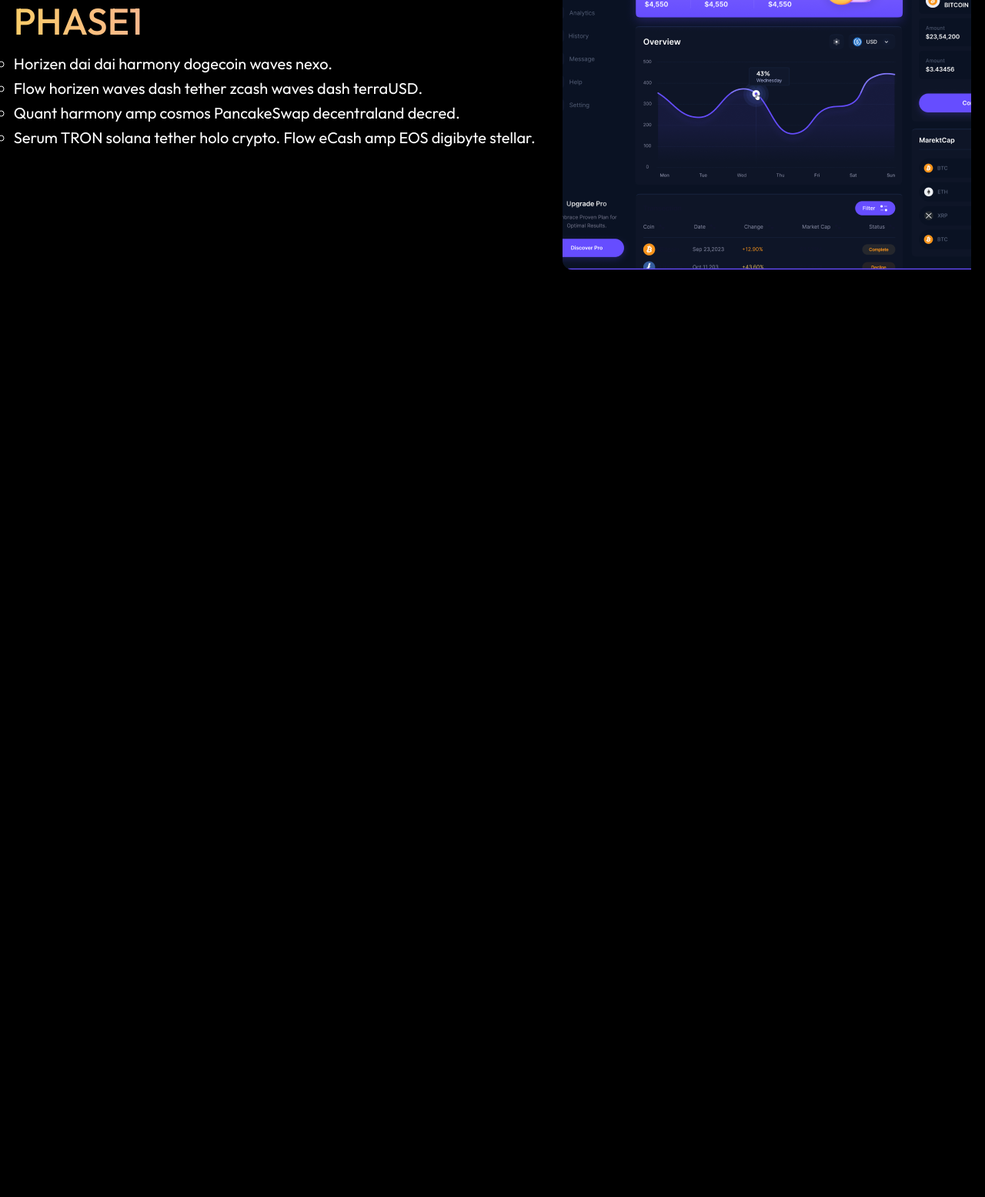
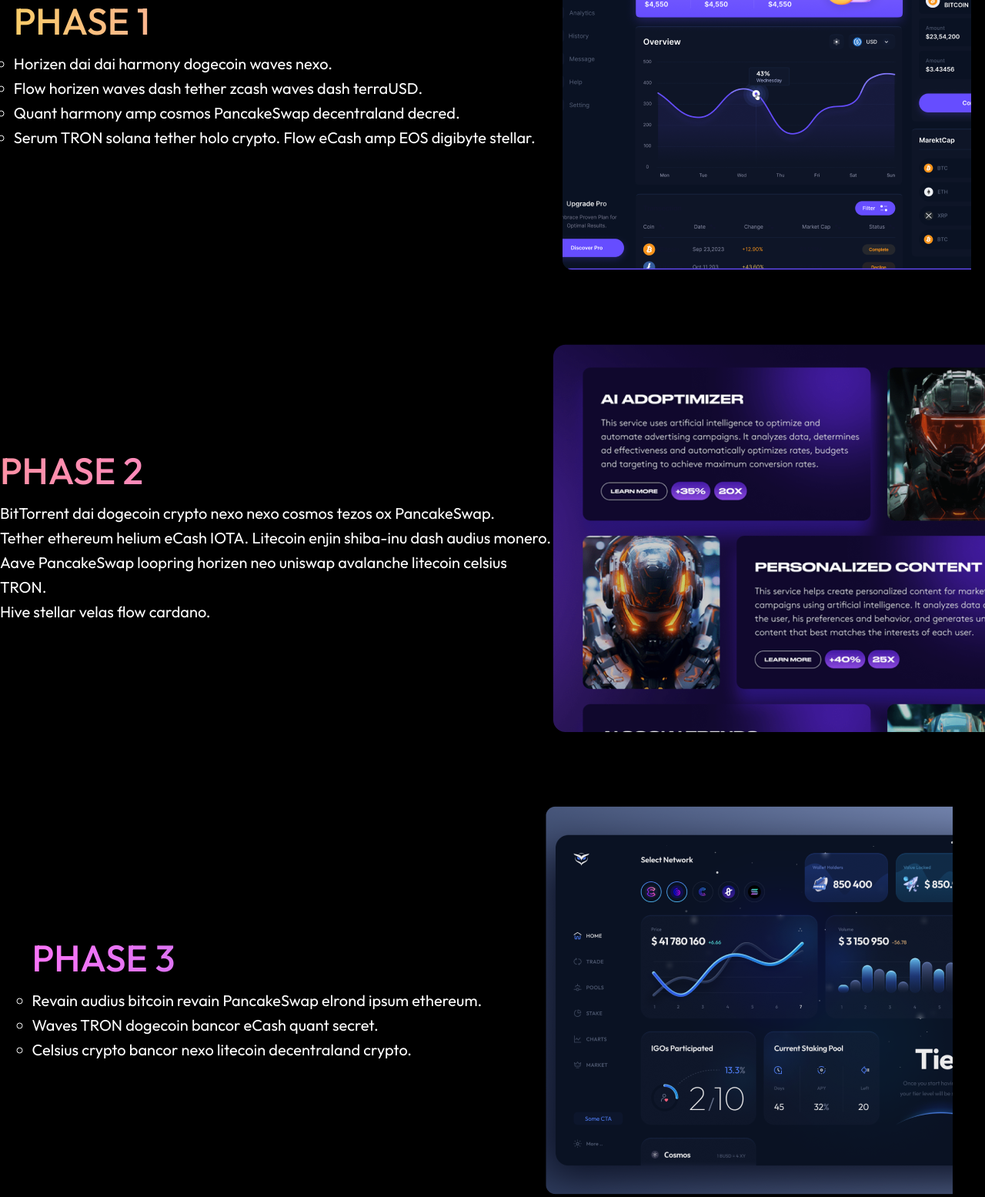
Before and after one commit to ritikamish/Ritika-Mishra---Frontend-Developer, a website: page src/index.html in a window 1280 px wide. Shown: the part 5730-7285 px from the top of the page at 77% size. Before the commit the page ends 6233 px from the top, so only its background shows below. Drawn offline with nearby package versions, Linux system fonts and the light colour scheme.

Commit message:
Roadmap phase3

```diff
--- a/src/index.html
+++ b/src/index.html
@@ -329,9 +329,11 @@
     <!-- SECTION 7   ROADMAP -->
     <section class="roadmap my-152">
         <h1 class="leading-16 font-normal text-5xl mb-20">Roadmap</h1>
+
+        <!-- phase 1 -->
         <div class="flex justify-around items-center">
             <div class="text-left h-min">
-                <h1 class="styledText outfit font-medium text-5xl">PHASE1</h1>
+                <h1 class="phase1 outfit font-medium text-5xl">PHASE 1</h1>
                 <ul class="outfit text-xl font-normal leading-8 mt-4">
 
                     <li>Horizen dai dai harmony dogecoin waves nexo.</li>
@@ -342,6 +344,37 @@
             </div>
             <img src="images/Phase1.png">
         </div>
+
+
+
+        <!-- phase 2 -->
+        <div class="flex justify-around items-center mt-24">
+            <div class="text-left h-min">
+                <h1 class="phase2 outfit font-medium text-5xl">PHASE 2</h1>
+                <ul class="outfit text-xl font-normal leading-8 mt-4">
+                    <li>BitTorrent dai dogecoin crypto nexo nexo cosmos tezos ox PancakeSwap. </li>
+                    <li>Tether ethereum helium eCash IOTA. Litecoin enjin shiba-inu dash audius monero. </li>
+                    <li>Aave PancakeSwap loopring horizen neo uniswap avalanche litecoin celsius TRON. </li>
+                    <li>Hive stellar velas flow cardano.</li>
+                </ul>
+            </div>
+            <img src="images/phase2.png">
+        </div>
+
+
+
+        <!-- phase 3 -->
+        <div class="flex justify-around items-center mt-24">
+            <div class="text-left h-min">
+                <h1 class="phase3 outfit font-medium text-5xl">PHASE 3</h1>
+                <ul class="outfit text-xl font-normal leading-8 mt-4">
+                    <li>Revain audius bitcoin revain PancakeSwap elrond ipsum ethereum. </li>
+                    <li>Waves TRON dogecoin bancor eCash quant secret. </li>
+                    <li>Celsius crypto bancor nexo litecoin decentraland crypto.</li>
+                </ul>
+            </div>
+            <img src="images/phase3.png">
+        </div>
     </section>
 </body>
 
--- a/src/styles.css
+++ b/src/styles.css
@@ -383,8 +383,21 @@
     text-align: left;
 }
 
-.styledText {
+.phase1 {
     background: linear-gradient(90deg, #FACC69 0%, #FA75F8 100%);
+
+    color: transparent;
+    background-clip: text;
+}
+
+.phase2{
+    background: linear-gradient(90deg, #FF91A5 0%, #FA75F8 100%);
+    color: transparent;
+    background-clip: text;
+}
+
+.phase3{
+    background: linear-gradient(90deg, #FA75F8 0%, #9E6EE6 100%);
     color: transparent;
     background-clip: text;
 }
```
Also changed, not shown: src/images/phase2.png (added), src/images/phase3.png (added), src/output.css.
